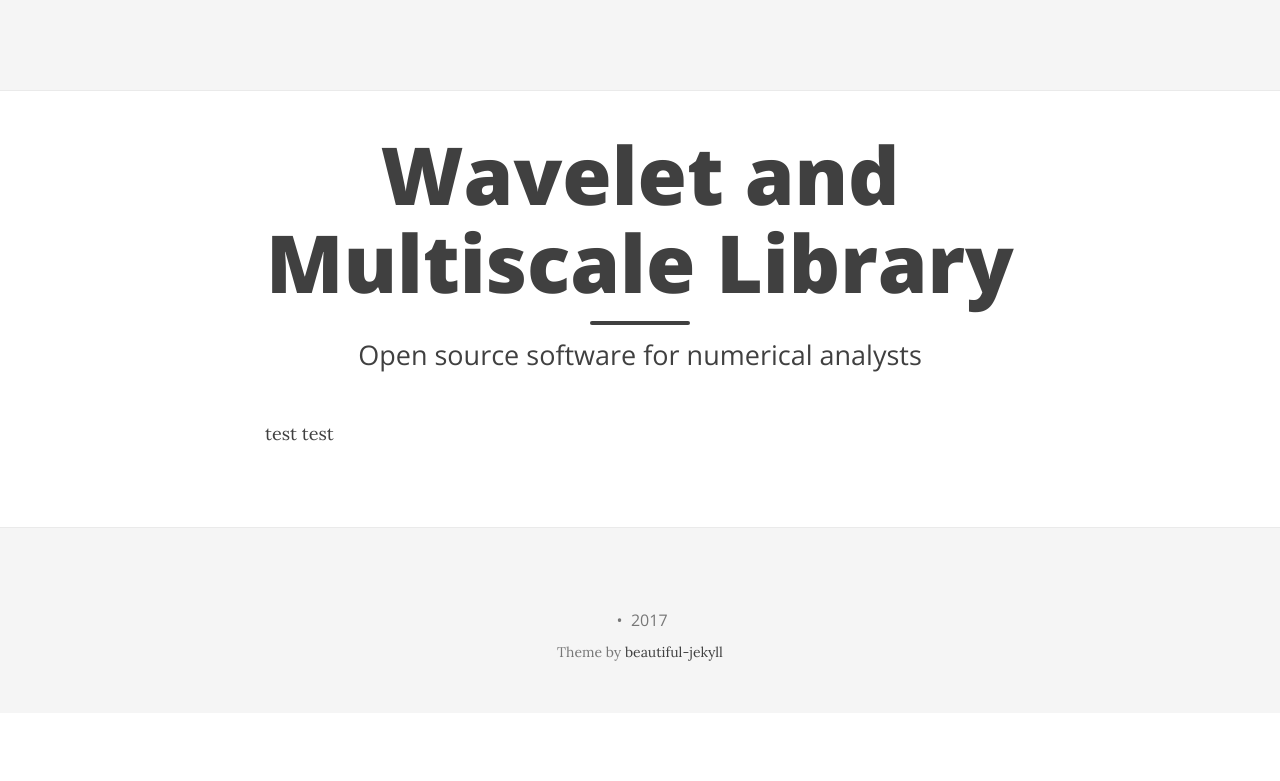
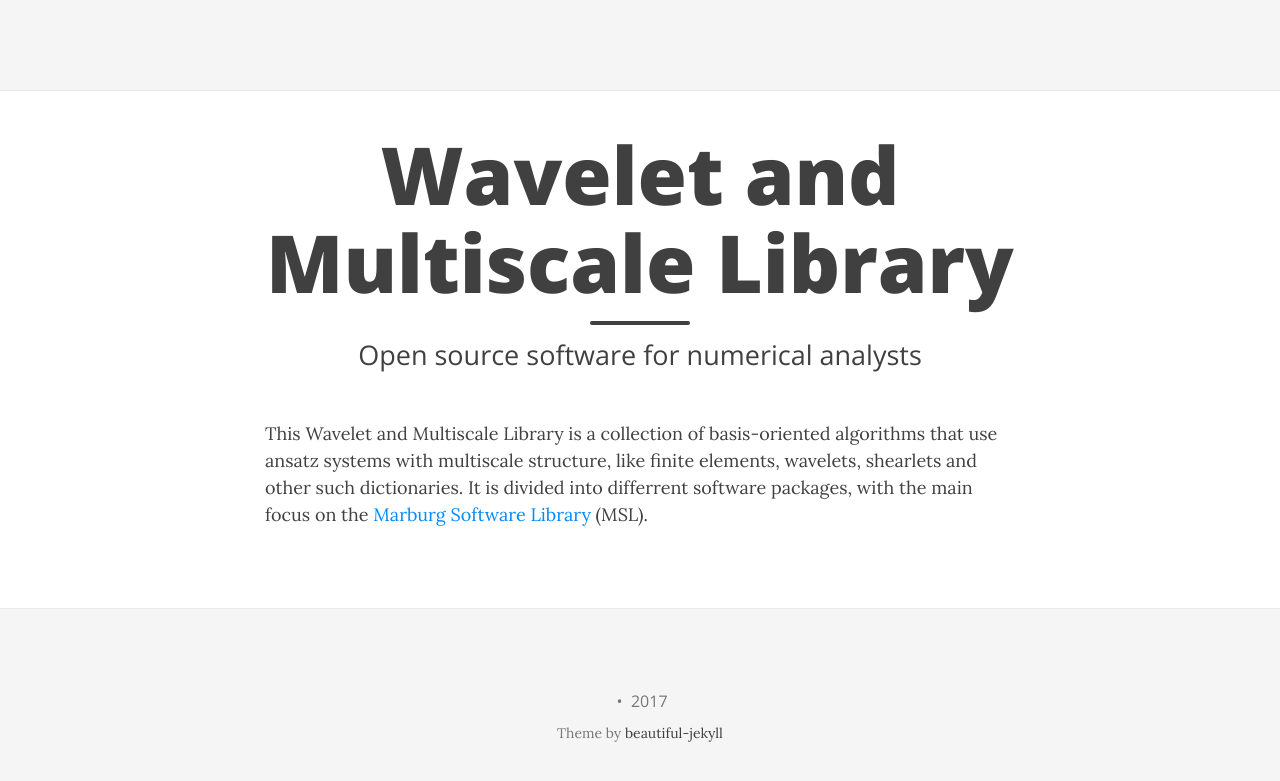
Before and after one commit to agnumerikunimarburg/agnumerikunimarburg.github.io, a Jekyll site: the page built from index.md, in a window 1280 px wide. Shown: the top 781 px of the page. Built offline with Jekyll 4.4.1, drawn with Linux system fonts in a browser that asks for light colours; nearby versions of some CDN libraries.

Commit message:
Updated index.md

```diff
--- a/index.md
+++ b/index.md
@@ -5,4 +5,5 @@
 use-site-title: true
 published: true
 ---
-test test
+This Wavelet and Multiscale Library is a collection of basis-oriented algorithms that use ansatz systems with multiscale structure, like finite elements, wavelets, shearlets and other such dictionaries. It is divided into differrent software packages, with the main focus on the
+[Marburg Software Library](aboutmsl) (MSL).
```
